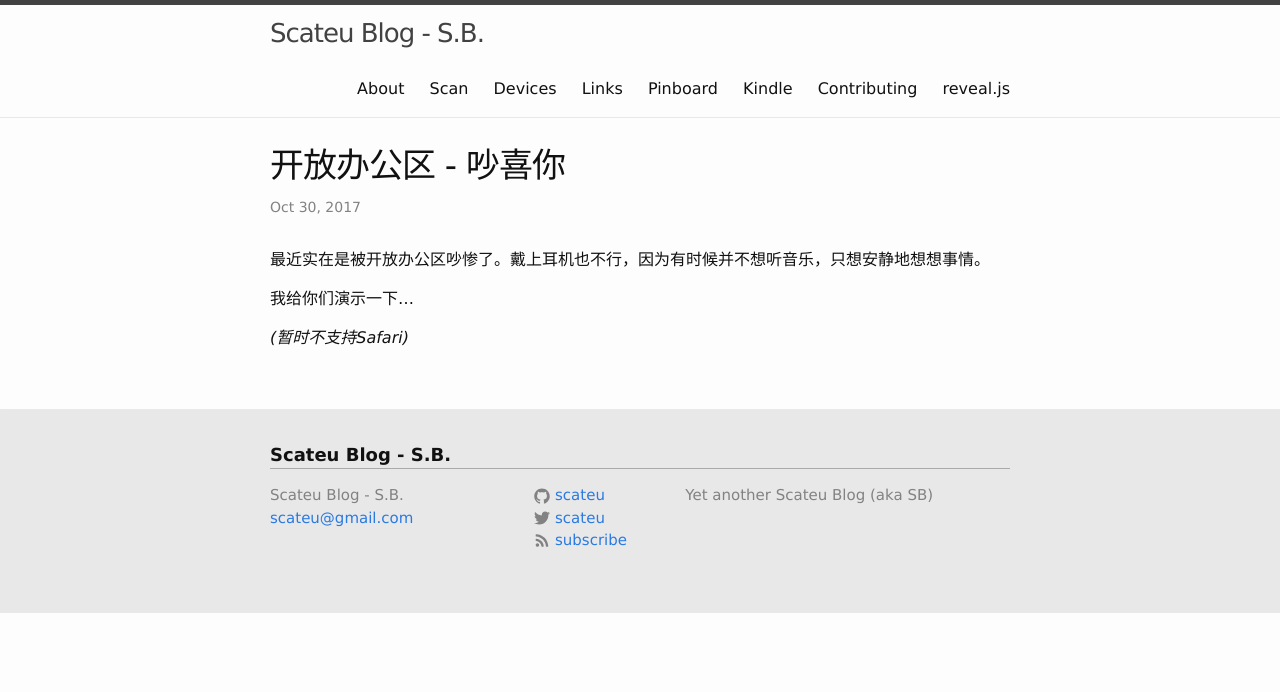
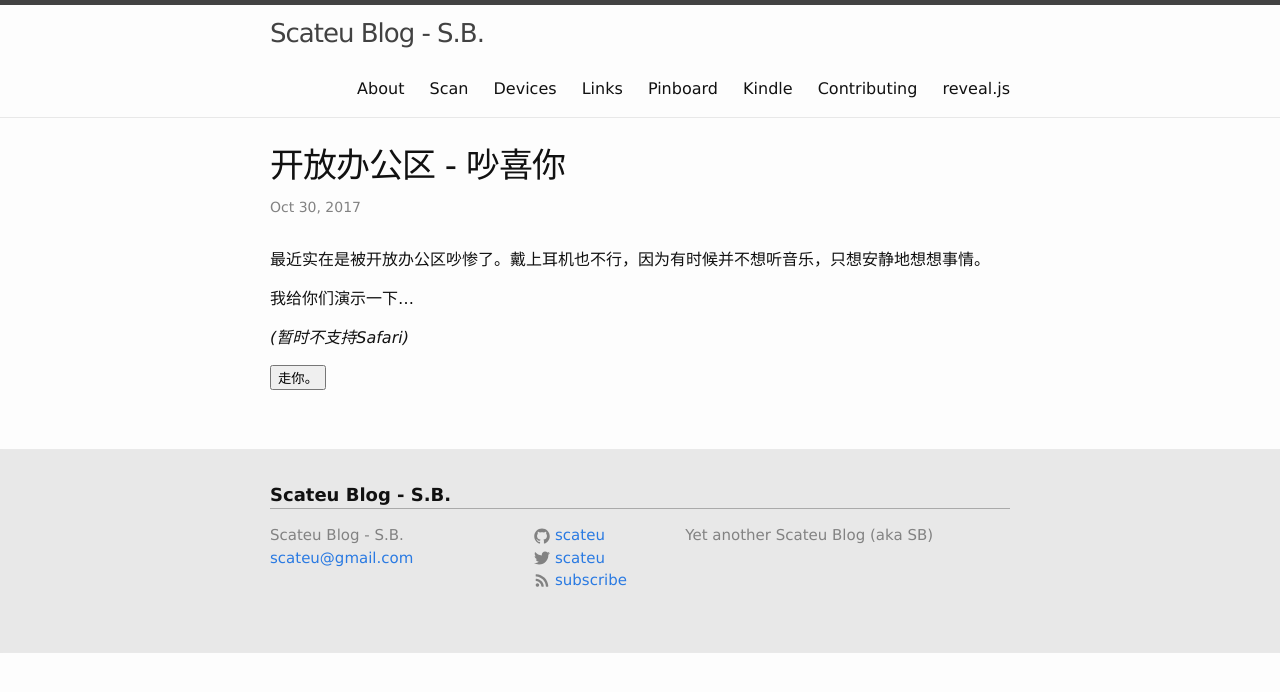
Before and after one commit to scateu/scateu.github.io, a Jekyll site: the page built from _posts/2017-10-30-office-sounds-like-shit.md, in a window 1280 px wide. Shown: the top 692 px of the page. Built offline with Jekyll 4.4.1, drawn with Linux system fonts in a browser that asks for light colours; nearby versions of some CDN libraries; comment, search, counter and statistics services are not loaded.

Commit message:
Mon Oct 30 22:38:15 CST 2017

```diff
--- a/_posts/2017-10-30-office-sounds-like-shit.md
+++ b/_posts/2017-10-30-office-sounds-like-shit.md
@@ -34,14 +34,16 @@
 	_audio.play();
 }
 
-(function loop() {
+function loop() {
 	    var rand = Math.round(Math.random() * (3000 - 500)) + 500;
 	    setTimeout(function() {
 		                doSomething();
 		                loop();
 		        }, rand);
-}());
+}();
 
 
 // https://stackoverflow.com/questions/6962658/randomize-setinterval-how-to-rewrite-same-random-after-random-interval
 </script>
+
+<input type="button" value="走你。"  onclick="loop()">
```
